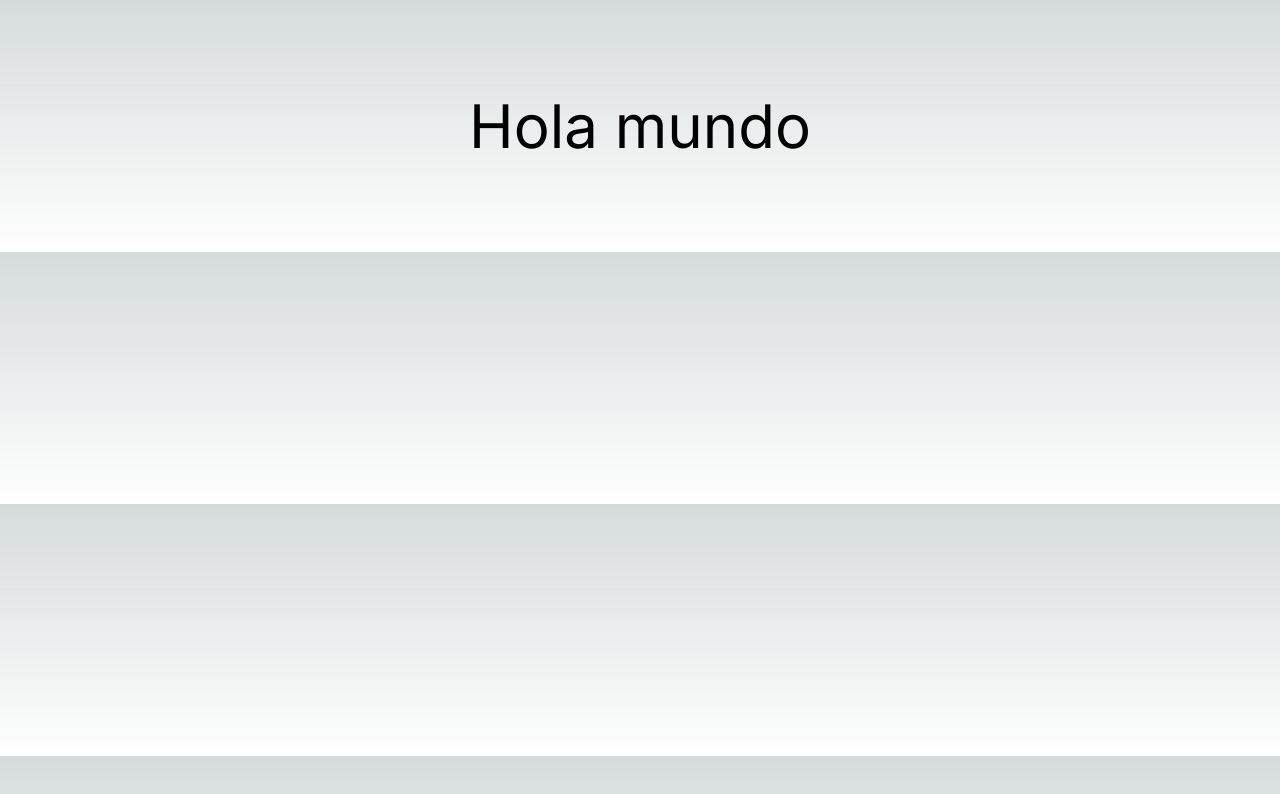
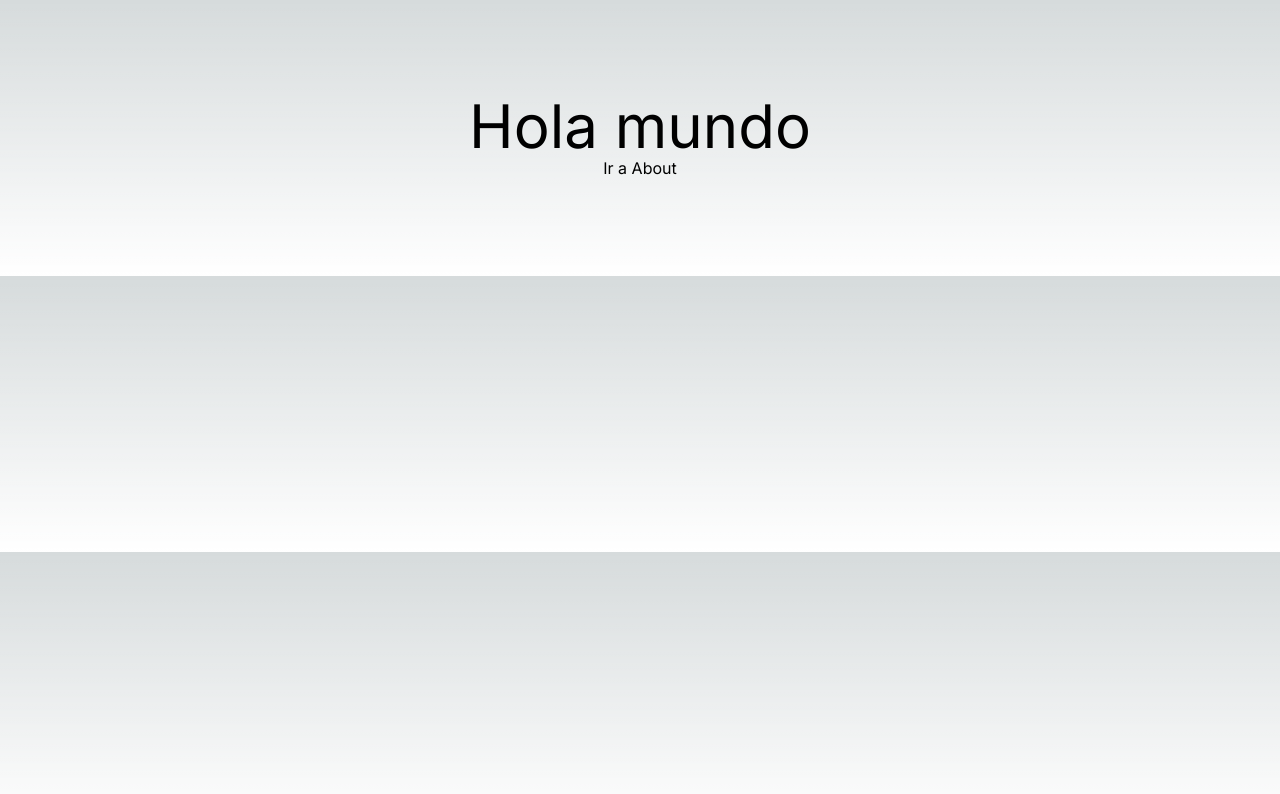
Before and after one commit to joelcoronah/next-course, a Next.js app: page / in a window 1280 px wide. Shown: the top 794 px of the page. Built offline with nearby package versions, Linux system fonts and the light colour scheme.

Commit message:
:hammer: feat: add about link

```diff
--- a/app/page.tsx
+++ b/app/page.tsx
@@ -1,7 +1,10 @@
+import Link from "next/link";
+
 export default function Home() {
   return (
     <main className="flex flex-col items-center justify-between p-24">
       <span className="text-6xl"> Hola mundo </span>
+      <Link href="/about">Ir a About</Link>
     </main>
   );
 }
```
